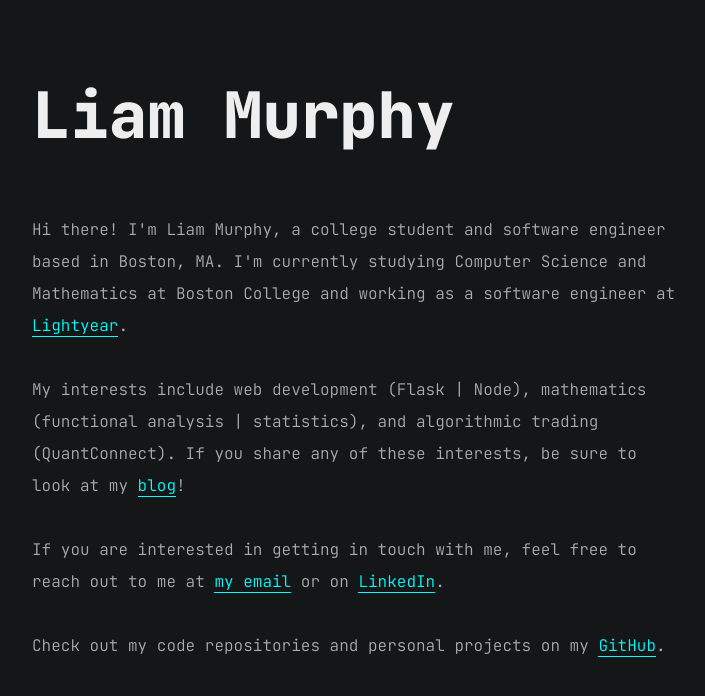
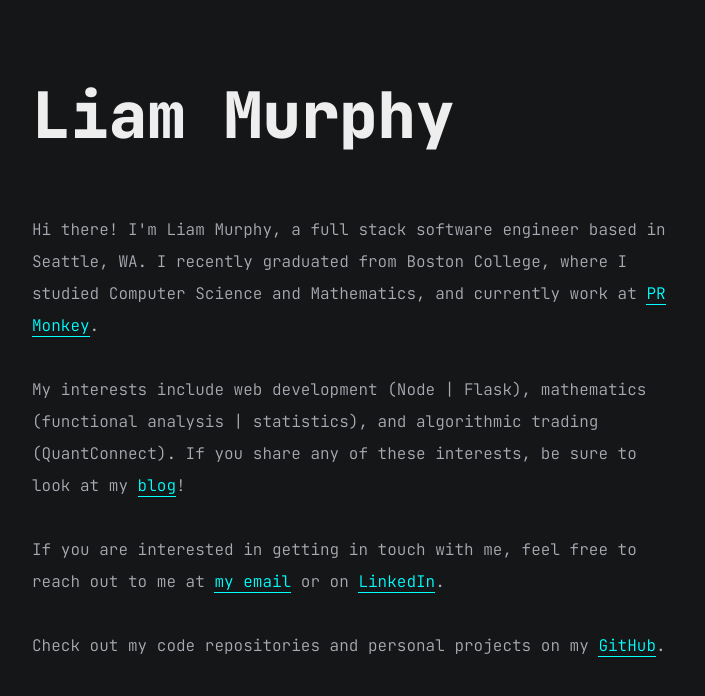
Before and after one commit to liam-murphy14/liam-murphy14, a Jekyll site: the page built from index.html, in a window 1280 px wide. Shown: the top 696 px of the page, without its empty margins (283-988 px from the left). Built offline with Jekyll 4.4.1, drawn with Linux system fonts in a browser that asks for light colours.

Commit message:
updating for seattle
s

```diff
--- a/_config.yml
+++ b/_config.yml
@@ -4,7 +4,7 @@ markdown: kramdown
 # for atom feed
 author:
   name: Liam Murphy
-  email: mailman14736@gmail.com
+  email: liam.murphy137@gmail.com
 
 plugins:
   - jemoji
--- a/_data/author.yml
+++ b/_data/author.yml
@@ -2,18 +2,18 @@ name: Liam Murphy
 dp: https://github.com/liam-murphy14.png
 description: "
   <p>
-    Written by <a href='https://liammurphydev.com'>Liam Murphy</a>, a full stack software engineer who lives in Boston and really likes math.
+    Written by <a href='https://liammurphydev.com'>Liam Murphy</a>, a full stack software engineer who lives in Seattle and really likes math.
   </p>
   <br/>
   <p>
     You should follow him on <a href='https://github.com/liam-murphy14' target='_blank'>Github</a>.
   </P>
 "
-email: mailman14736@gmail.com
+email: liam.murphy137@gmail.com
 contact:
   - title: linkedin
     url: https://www.linkedin.com/in/liammurphy14
   - title: github
     url: https://github.com/liam-murphy14
   - title: email
-    url: mailto:mailman14736@gmail.com
+    url: mailto:liam.murphy137@gmail.com
--- a/index.html
+++ b/index.html
@@ -11,13 +11,13 @@ title: Liam Murphy
                 <a class="site-title" href={{site.baseurl}}>{{page.title}}</a>
             </header>
             <div id="text-wrapper" style="line-height:2rem">
-                Hi there! I'm Liam Murphy, a college student and software engineer based in Boston, MA. I'm currently studying Computer Science and Mathematics at Boston College and working as a software engineer at <a href="https://www.lystrategies.com">Lightyear</a>.
+                Hi there! I'm Liam Murphy, a full stack software engineer based in Seattle, WA. I recently graduated from Boston College, where I studied Computer Science and Mathematics, and currently work at <a href="https://prmonkey.com" target="_blank">PR Monkey</a>.
                 <br><br>
-                My interests include web development (Flask | Node), mathematics (functional analysis | statistics), and algorithmic trading (QuantConnect). If you share any of these interests, be sure to look at my <a href='{{ '/blog' | relative_url }}'>blog</a>!
+                My interests include web development (Node | Flask), mathematics (functional analysis | statistics), and algorithmic trading (QuantConnect). If you share any of these interests, be sure to look at my <a href='{{ '/blog' | relative_url }}'>blog</a>!
                 <br><br>
-                If you are interested in getting in touch with me, feel free to reach out to me at <a href="mailto:mailman14736@gmail.com">my email</a> or on <a href="https://www.linkedin.com/in/liammurphy14/">LinkedIn</a>.
+                If you are interested in getting in touch with me, feel free to reach out to me at <a href="mailto:liam.murphy137@gmail.com">my email</a> or on <a href="https://www.linkedin.com/in/liammurphy14/" target="_blank">LinkedIn</a>.
                 <br><br>
-                Check out my code repositories and personal projects on my <a href="https://www.github.com/liam-murphy14">GitHub</a>.
+                Check out my code repositories and personal projects on my <a href="https://www.github.com/liam-murphy14" target="_blank">GitHub</a>.
             </div>
         </main>
     </body>
```
